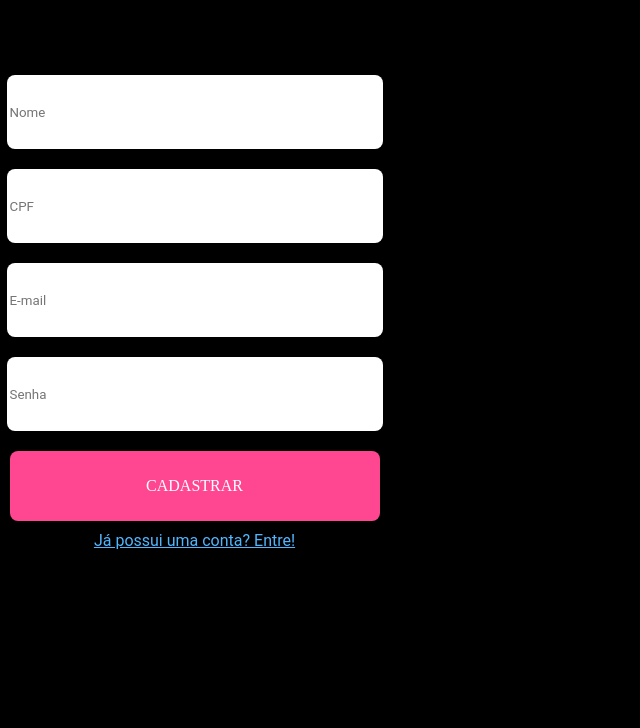
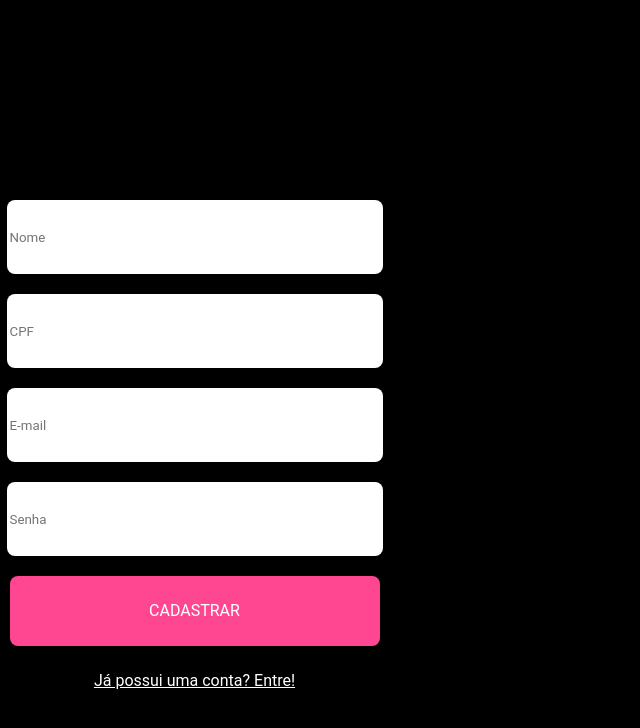
Before and after one commit to MateusGHmaster/projetoExtra-driven-plus, a React (Create React App) app: page /sign-up in a window 1280 px wide. Shown: the top 728 px of the page, without its empty margins (0-640 px from the left). Built offline with nearby package versions, Linux system fonts and the light colour scheme.

Commit message:
register-page

```diff
--- a/src/Login.js
+++ b/src/Login.js
@@ -59,7 +59,7 @@ export default function Login () {
                     )
                 }
             </Button>
-            <StyledLink to='/register'>Não possui uma conta? Cadastre-se!</StyledLink>
+            <StyledLink to='/sign-up'>Não possui uma conta? Cadastre-se!</StyledLink>
         </LoginContainer>
 
     );
--- a/src/Register.js
+++ b/src/Register.js
@@ -69,7 +69,7 @@ export default function Register () {
 
 const RegisterContainer = styled.div`
 
-    margin-top: 75px;
+    margin-top: 200px;
     margin-left: 7px;
     height: 100%;
     width: 375px;
@@ -77,16 +77,18 @@ const RegisterContainer = styled.div`
     justify-content: center;
     align-items: center;
     flex-direction: column;
+    font-family: 'Roboto', sans-serif;
 
 `;
 
 const StyledLink = styled(Link)`
 
+    margin-top: 15px;
     height: 40px;
     display: flex;
     justify-content: center;
     align-items: center;
-    color: #52B6FF;
+    color: #FFFFFF;
     font-family: 'Roboto', sans-serif;
 
 `;
```
